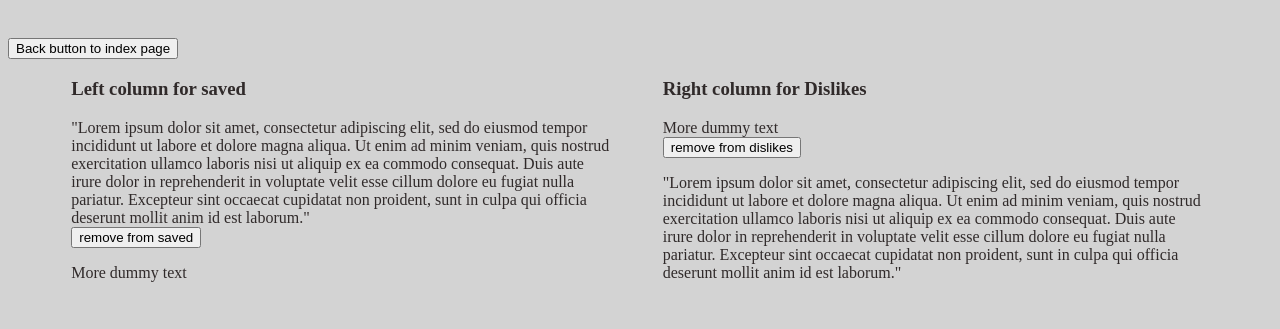
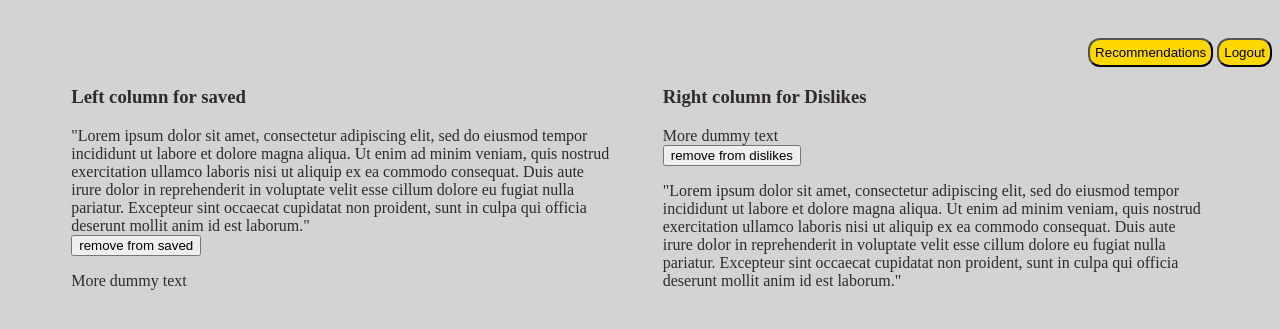
Before and after one commit to CSC4350-TBD/GroupProject, a Flask app: page /user in a window 1280 px wide. Shown: the top 329 px of the page. Run offline with Flask 2, Linux system fonts and the light colour scheme.

Commit message:
added nav for logout and switching between pages

```diff
--- a/static/style.css
+++ b/static/style.css
@@ -25,6 +25,12 @@ body{
 	float: left;
 }
 
-#nav{
+nav{
 	float: right;
 }
+
+nav button{
+	padding: 5px;
+	border-radius: 12px;
+	background-color:gold
+}
--- a/templates/register.html
+++ b/templates/register.html
@@ -3,7 +3,7 @@
 <html lang="en-us">
 
 <head>
-    <title>A Basic HTML5 Template</title>
+    <title>SignUp</title>
     <link rel="icon" href={{ url_for('static', filename='icon.png' ) }} type="image/gif">
     <link rel="stylesheet" href={{ url_for('static', filename='style.css' ) }} />
     <h3>Register Below</h3>
--- a/templates/user.html
+++ b/templates/user.html
@@ -8,8 +8,14 @@
     <link rel="stylesheet" href={{ url_for('static', filename='style.css' ) }} />
 </head>
 
+<header>
+    <nav class=navigation>
+        <a href={{ url_for('index' ) }}><button>Recommendations</button></a>
+        <a href="{{ url_for('logout') }}"><button>Logout</button></a>
+    </nav>
+</header>
+
 <body>
-    <a href={{ url_for('index' ) }}><button id='back_to_index'>Back button to index page</button></a>
     <!-- main area -->
     <main id='user_main'>
         <!-- left column -->
```
Also changed, not shown: templates/index.html (+19 -12 lines).
